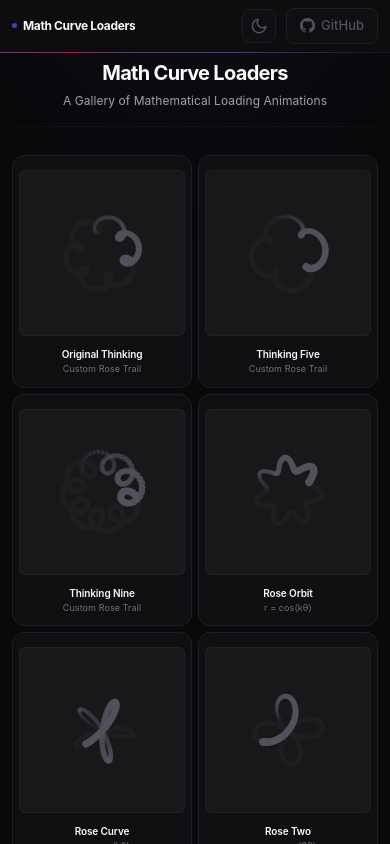
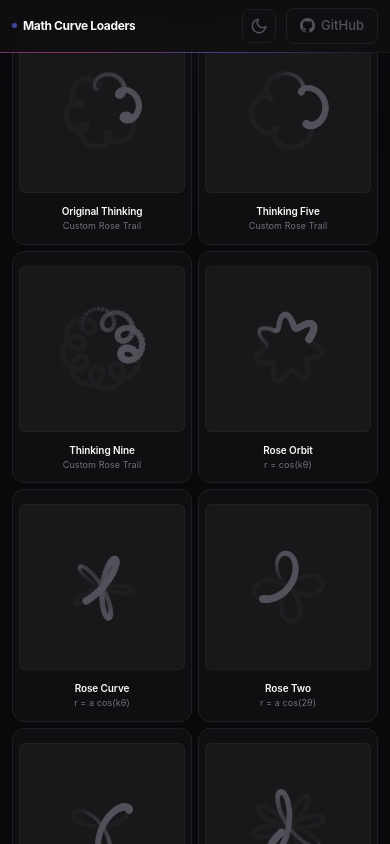
Before and after one commit to themagicalmammal/math-curve-loaders-react, a React (Vite) app in the folder apps/gallery/: page / in a window 390 px wide. Shown: the top 844 px of the page. Built offline with nearby package versions, Linux system fonts and the light colour scheme.

Commit message:
style: remove hero section — grid sits directly below navbar

```diff
--- a/apps/gallery/src/Gallery.tsx
+++ b/apps/gallery/src/Gallery.tsx
@@ -629,15 +629,6 @@ export default function Gallery({
   return (
     <>
       <Navbar theme={theme} onToggleTheme={onToggleTheme} />
-      <section className="hero">
-        <div className="hero-title-group">
-          <h1 className="hero-title">Math Curve Loaders</h1>
-          <p className="hero-subtitle">
-            A Gallery of Mathematical Loading Animations
-          </p>
-        </div>
-        <div className="hero-divider" />
-      </section>
 
       <div className="gallery-grid">
         {CURVE_CARDS.map((curve, idx) => {
--- a/apps/gallery/src/index.css
+++ b/apps/gallery/src/index.css
@@ -371,51 +371,6 @@ body::before {
   flex-shrink: 0;
 }
 
-/* ─── Hero (below navbar) ─── */
-
-.hero {
-  position: relative;
-  z-index: 1;
-  display: flex;
-  flex-direction: column;
-  align-items: center;
-  text-align: center;
-  padding: 84px 40px 24px;
-  max-width: 1120px;
-  margin: 0 auto;
-}
-
-.hero-title-group {
-  display: flex;
-  flex-direction: column;
-  gap: 8px;
-  max-width: 560px;
-}
-
-.hero-title {
-  font-size: 40px;
-  font-weight: 700;
-  margin: 0;
-  letter-spacing: -0.035em;
-  line-height: 1.1;
-  color: var(--fg);
-}
-
-.hero-subtitle {
-  font-size: 15px;
-  color: var(--fg-subtle);
-  margin: 0;
-  line-height: 1.5;
-  font-weight: 400;
-  letter-spacing: 0.005em;
-}
-
-.hero-divider {
-  width: 100%;
-  height: 1px;
-  background: var(--border-subtle);
-  margin-top: 20px;
-}
 
 /* ═══════════════════════════════════════════════════════════
    GALLERY GRID
@@ -427,7 +382,7 @@ body::before {
   display: grid;
   grid-template-columns: repeat(6, 1fr);
   gap: 12px;
-  padding: 16px 40px 64px;
+  padding: 28px 40px 64px;
   max-width: 1200px;
   margin: 0 auto;
 }
@@ -1315,17 +1270,8 @@ body::before {
   .github-link span {
     display: none;
   }
-  .hero {
-    padding: 68px 16px 16px;
-  }
-  .hero-title {
-    font-size: 24px;
-  }
-  .hero-subtitle {
-    font-size: 13px;
-  }
-  .hero-divider {
-    margin-top: 16px;
+  .gallery-grid {
+    padding: 20px 16px 32px;
   }
   .mobile-hidden {
     display: none !important;
@@ -1448,18 +1394,9 @@ body::before {
     width: 5px;
     height: 5px;
   }
-  .hero {
-    padding: 62px 12px 12px;
-  }
-  .hero-title {
-    font-size: 20px;
-  }
-  .hero-subtitle {
-    font-size: 12px;
-  }
   .gallery-grid {
     gap: 6px;
-    padding: 16px 12px 24px;
+    padding: 12px 12px 24px;
   }
   .curve-card {
     padding: 14px 6px 12px;
```
